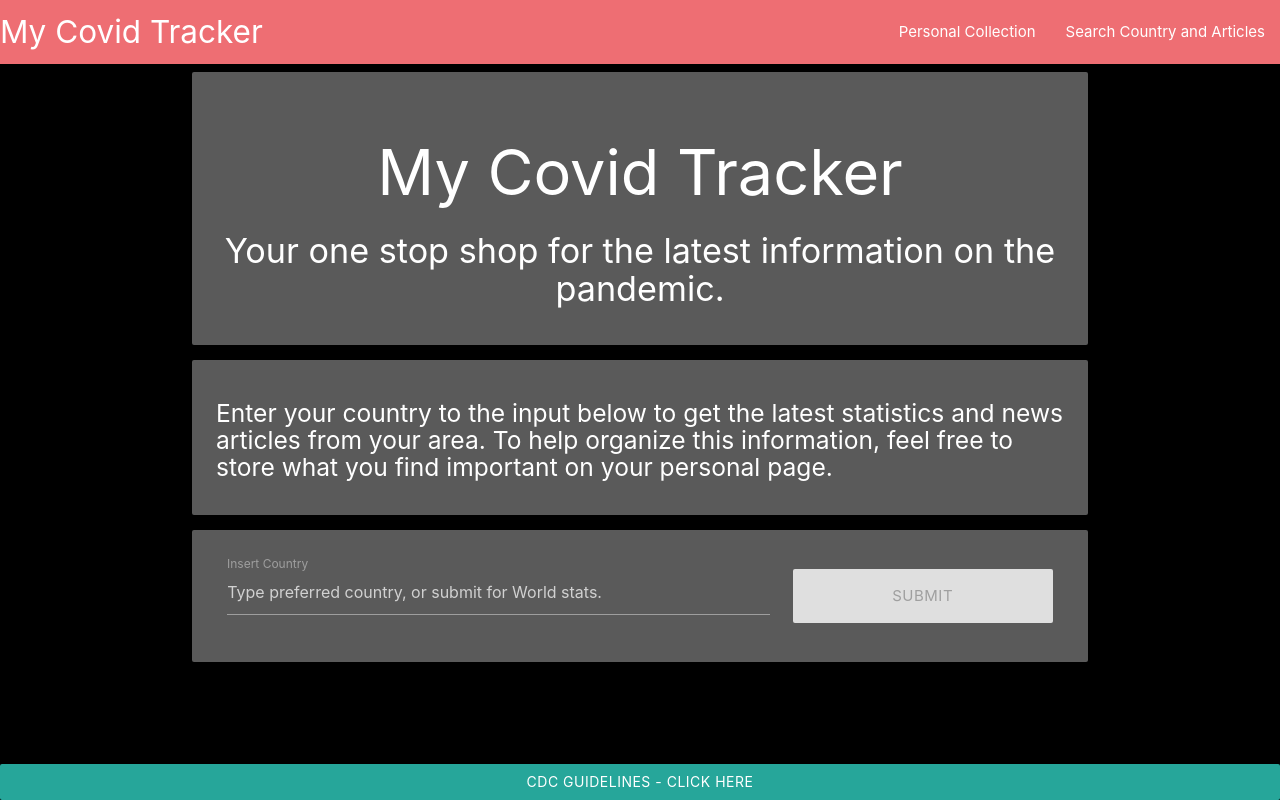
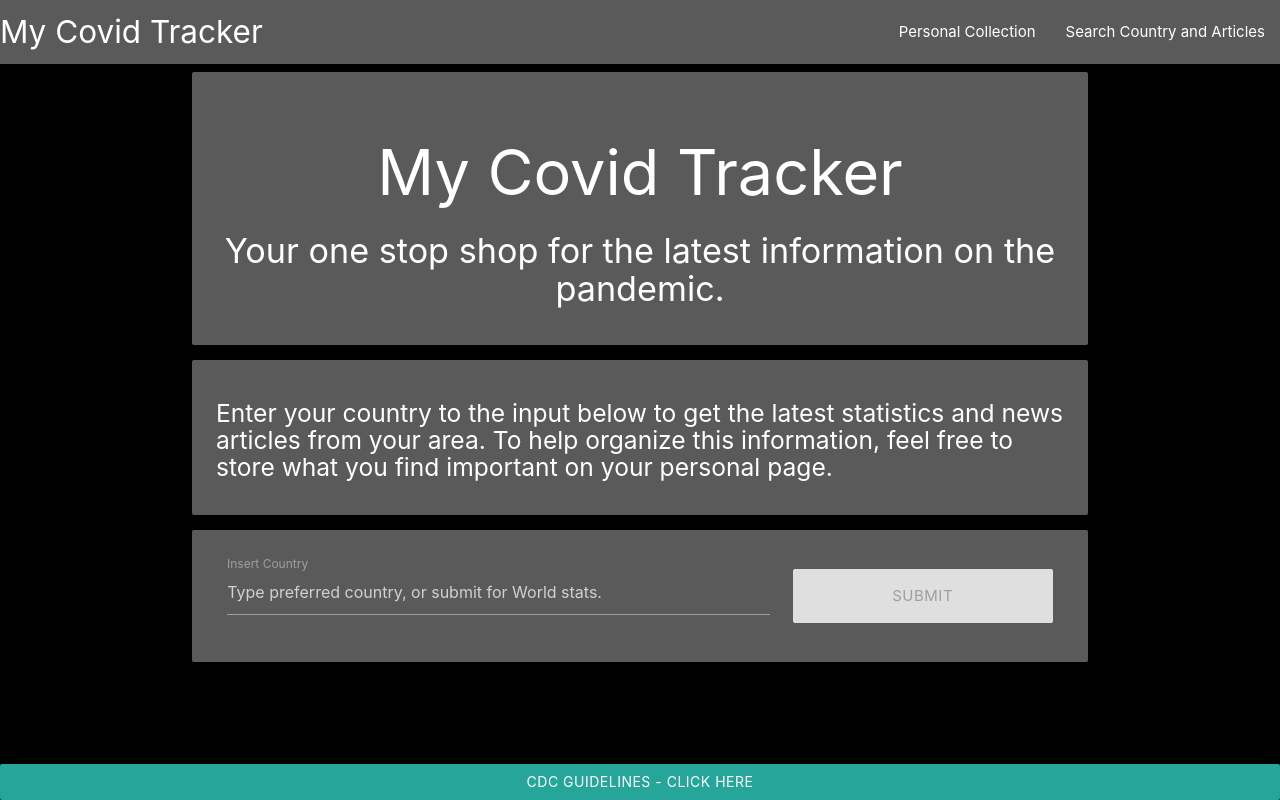
Before and after one commit to cjlaflamme1/MyCovidTracker, a plain HTML site: page index.html in a window 1280 px wide. Drawn offline with nearby package versions, Linux system fonts and the light colour scheme; no server answers.

Commit message:
navbar color change

```diff
--- a/assets/styles.css
+++ b/assets/styles.css
@@ -1,3 +1,7 @@
+nav {
+    background-color: rgba(100, 100, 100, .9)
+}
+
 body {
     background-image: url("./earth.jpg");
     background-color: black;
```
